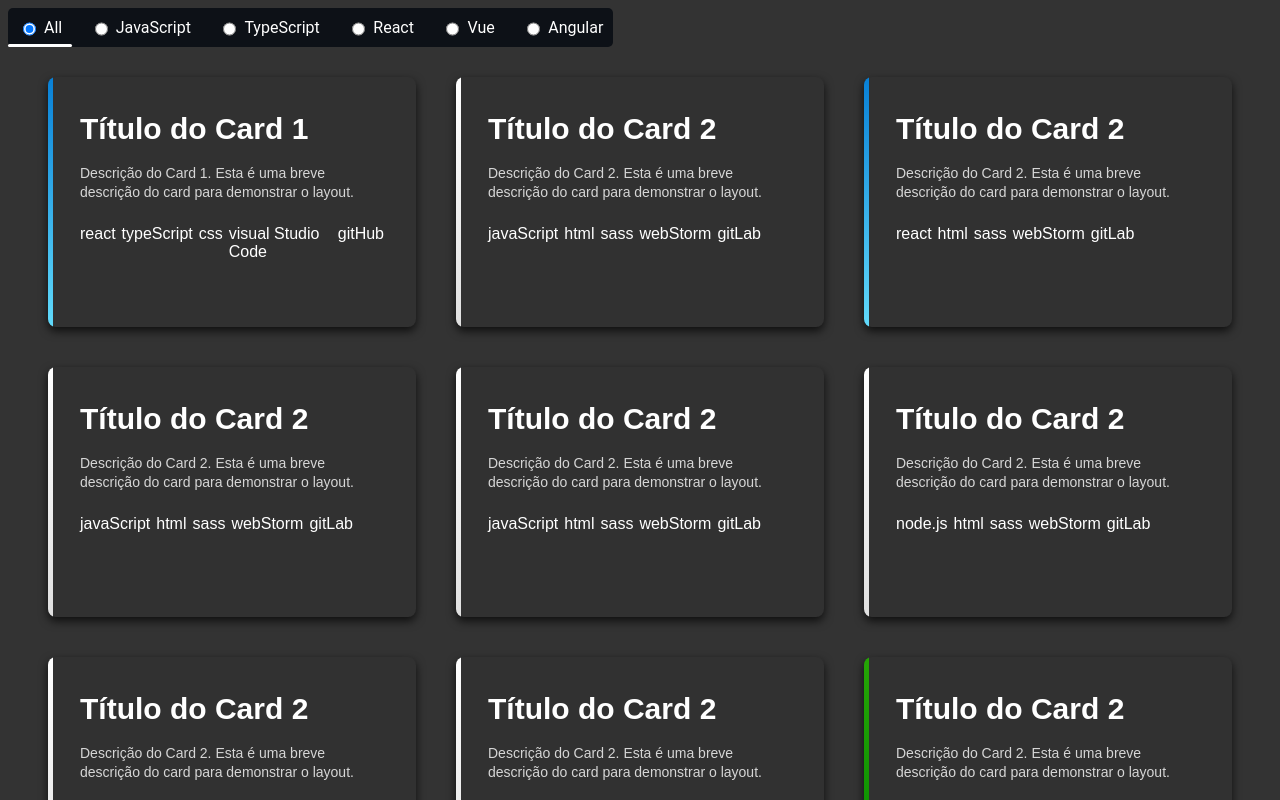
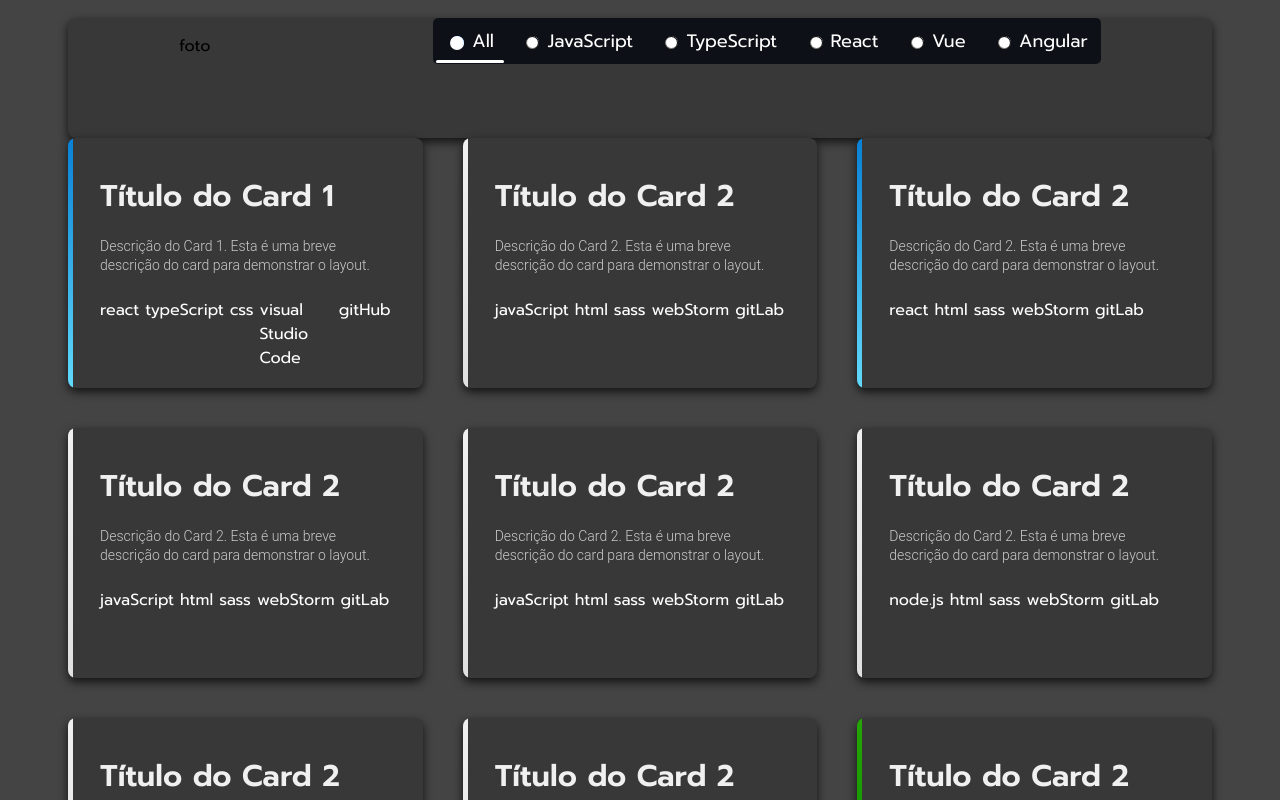
Before and after one commit to gabrielpenteado/portfolio, a React (Vite) app: page / in a window 1280 px wide. Shown: the top 800 px of the page. Built offline with nearby package versions, Linux system fonts and the light colour scheme.

Commit message:
created header

```diff
--- a/src/App.css
+++ b/src/App.css
@@ -1,3 +1,5 @@
+@import url("https://fonts.googleapis.com/css2?family=Prompt:wght@400;600&display=swap");
+
 .container {
   display: grid;
   grid-template-columns: repeat(
@@ -5,10 +7,29 @@
     minmax(350px, 1fr)
   ); /* Responsive grid layout */
   gap: 40px; /* Space between cards */
-  padding: 30px 40px 40px 40px;
+  /* padding: 30px 40px 40px 40px; */
 }
 
 body {
-  background-color: #333333;
+  background-color: #444444;
   font-family: Roboto;
 }
+
+.app {
+  padding: 10px 60px 30px 60px;
+}
+
+.header {
+  display: flex;
+  justify-content: space-around;
+  font-family: "Prompt", sans-serif;
+  width: 100%;
+  height: 120px;
+  border-radius: 8px;
+  background-color: rgb(56, 56, 56);
+  display: flex;
+  box-shadow: 0 4px 10px rgba(0, 0, 0, 0.726);
+  position: relative;
+  box-sizing: border-box;
+  overflow: hidden;
+}
--- a/src/App.tsx
+++ b/src/App.tsx
@@ -3,6 +3,7 @@ import Card from ".//components/card/Card";
 import Navbar from "./components/navbar/Navbar";
 import { cards } from "./cardData";
 import "./App.css";
+import "./canvas.js";
 
 import { motion, AnimatePresence } from "framer-motion";
 
@@ -33,11 +34,16 @@ const App: React.FC = () => {
 
   return (
     <div className="app">
-      <Navbar
-        selectedTech={selectedTech}
-        onTechChange={handleTechChange}
-        techOptions={techOptions}
-      />
+      <div className="header">
+        <div className="profile">
+          <p>foto</p>
+        </div>
+        <Navbar
+          selectedTech={selectedTech}
+          onTechChange={handleTechChange}
+          techOptions={techOptions}
+        />
+      </div>
       <AnimatePresence>
         <div className="container">
           {filteredCards.map((card) => (
--- /dev/null
+++ b/src/canvas.js
@@ -0,0 +1,87 @@
+document.addEventListener("DOMContentLoaded", () => {
+    const canvas = document.getElementById("starfield");
+    const ctx = canvas.getContext("2d");
+    const numStars = 3000;
+    const speed = 5;
+    const maxDepth = 1500;
+    const starColors = ["#FFFFFF", "#FFDDC1", "#FFC0CB", "#ADD8E6", "#B0E0E6"];
+    let stars = [];
+
+    function setCanvasSize() {
+        canvas.width = window.innerWidth;
+        canvas.height = window.innerHeight;
+    }
+
+    function getRandomColor() {
+        return starColors[Math.floor(Math.random() * starColors.length)];
+    }
+
+    class Star {
+        constructor(x, y, z, size, color) {
+            this.x = x;
+            this.y = y;
+            this.z = z;
+            this.size = size;
+            this.color = color;
+        }
+
+        update() {
+            this.z -= speed * (2 - this.z / maxDepth);
+            if (this.z <= 0) {
+                this.reset();
+            }
+        }
+
+        reset() {
+            this.z = maxDepth;
+            const angle = Math.random() * 2 * Math.PI;
+            const distance = Math.sqrt(Math.random()) * (canvas.width / 2);
+            this.x = Math.cos(angle) * distance;
+            this.y = Math.sin(angle) * distance;
+            this.size = (1 - distance / (canvas.width / 2)) * 0.1 + 0.5;
+            this.color = getRandomColor();
+        }
+
+        draw() {
+            const x = ((this.x / this.z) * canvas.width) / 2 + canvas.width / 2;
+            const y = ((this.y / this.z) * canvas.height) / 2 + canvas.height / 2;
+            const radius = (1 - this.z / maxDepth) * this.size * 3;
+            ctx.beginPath();
+            ctx.arc(x, y, radius, 3, Math.PI * 2);
+            ctx.fillStyle = this.color;
+            ctx.fill();
+        }
+    }
+
+    function initStars() {
+        stars = Array.from({ length: numStars }, () => {
+            const angle = Math.random() * 2 * Math.PI;
+            const distance = Math.sqrt(Math.random()) * (canvas.width / 2);
+            return new Star(
+                Math.cos(angle) * distance,
+                Math.sin(angle) * distance,
+                Math.random() * maxDepth,
+                (1 - distance / (canvas.width / 2)) * 0.1 + 0.5,
+                getRandomColor()
+            );
+        });
+    }
+
+    function updateAndDrawStars() {
+        ctx.clearRect(0, 0, canvas.width, canvas.height);
+        stars.forEach((star) => {
+            star.update();
+            star.draw();
+        });
+        requestAnimationFrame(updateAndDrawStars);
+    }
+
+    window.addEventListener("resize", () => {
+        setCanvasSize();
+        initStars();
+    });
+
+    setCanvasSize();
+    initStars();
+    requestAnimationFrame(updateAndDrawStars);
+});
--- a/src/components/card/Card.css
+++ b/src/components/card/Card.css
@@ -1,9 +1,9 @@
 .card {
-  font-family: "Poppins", sans-serif;
+  font-family: "Prompt", sans-serif;
   width: 100%;
   height: 250px;
   border-radius: 8px;
-  background-color: rgba(36, 36, 36, 0.05);
+  background-color: rgb(56, 56, 56);
   padding: 10px 32px 14px 32px;
   display: flex;
   flex-direction: column;
@@ -16,13 +16,13 @@
 .card-title {
   font-size: 30px;
   font-weight: 600;
-  color: #ffffff;
+  color: #f0f0f0;
   margin-bottom: 4px;
 }
 
 .card-description {
   font-size: 14px;
-  color: #ffffff;
+  color: #f0f0f0;
   opacity: 0.8;
   line-height: 1.4;
   font-weight: 300;
@@ -54,7 +54,7 @@
   width: 5px;
   background-image: linear-gradient(
     to bottom,
-    var(--color1, white),
+    var(--color1, rgb(240, 240, 240)),
     var(--color2, rgb(224, 224, 224))
   );
   border-radius: 8px 0 0 8px;
@@ -74,6 +74,10 @@
   transition: transform 0.3s ease;
 }
 
+.card-description {
+  font-family: "Roboto", sans-serif;
+}
+
 .card:hover .card-title,
 .card:hover .car-description {
   transform: translateX(20px);
@@ -81,7 +85,7 @@
 
 .card:hover .card-buttons {
   left: 120px;
-  opacity: 0.7;
+  opacity: 1;
 }
 
 .button-video {
@@ -90,7 +94,8 @@
   border-radius: 8px;
   font-size: 15px;
   background-color: transparent;
-  color: whitesmoke;
+  color: rgb(255, 255, 255);
+  font-family: "Roboto", sans-serif;
 }
 
 .button-code {
@@ -99,15 +104,18 @@
   border-radius: 8px;
   font-size: 15px;
   background-color: transparent;
-  color: whitesmoke;
+  color: rgb(255, 255, 255);
+  font-family: "Roboto", sans-serif;
 }
 
 .button-video:hover {
   background-color: #242424;
+  color: rgb(211, 211, 211);
 }
 
 .button-code:hover {
   background-color: #242424;
+  color: rgb(211, 211, 211);
 }
 
 /* .github {
--- a/src/components/navbar/Navbar.css
+++ b/src/components/navbar/Navbar.css
@@ -2,10 +2,40 @@
   display: flex;
   flex-direction: row;
   width: fit-content;
+  height: 40px;
   background-color: #0d1117;
   justify-content: center;
+  align-items: center;
   border-radius: 5px;
   gap: 7.5px;
+  padding: 3px;
+}
+
+.span {
+  font-size: 18px;
+}
+
+.value-color:checked + .radio-button__custom {
+  background-color: var(--color, white);
+  border-color: transparent;
+  /* transform: scale(0.9); */
+  /* box-shadow: 0 0 20px #4c8bf580; */
+}
+
+.value:hover .radio-button__custom {
+  /* transform: scale(1.1); */
+  border-color: var(--color, white);
+  box-shadow: inset 0 0 20px var(--color, white);
+}
+
+.radio-button__custom {
+  position: absolute;
+  top: 18.5px;
+  left: 14px;
+  width: 12px;
+  height: 12px;
+  border-radius: 50%;
+  border: 1px solid #0f0f0f;
 }
 
 .value {
@@ -39,7 +69,7 @@ span {
 .value-color::before {
   content: "";
   position: absolute;
-  top: 36px;
+  top: 43px;
   right: 0px;
   width: 100%;
   height: 3px;
--- a/src/components/navbar/Navbar.tsx
+++ b/src/components/navbar/Navbar.tsx
@@ -23,6 +23,7 @@ const Navbar: React.FC<NavbarProps> = ({
             checked={selectedTech === tech}
             onChange={() => onTechChange(tech)}
           />
+          <span className="radio-button__custom"></span>
           <div className="btn">
             <span className="span">{tech}</span>
           </div>
```
